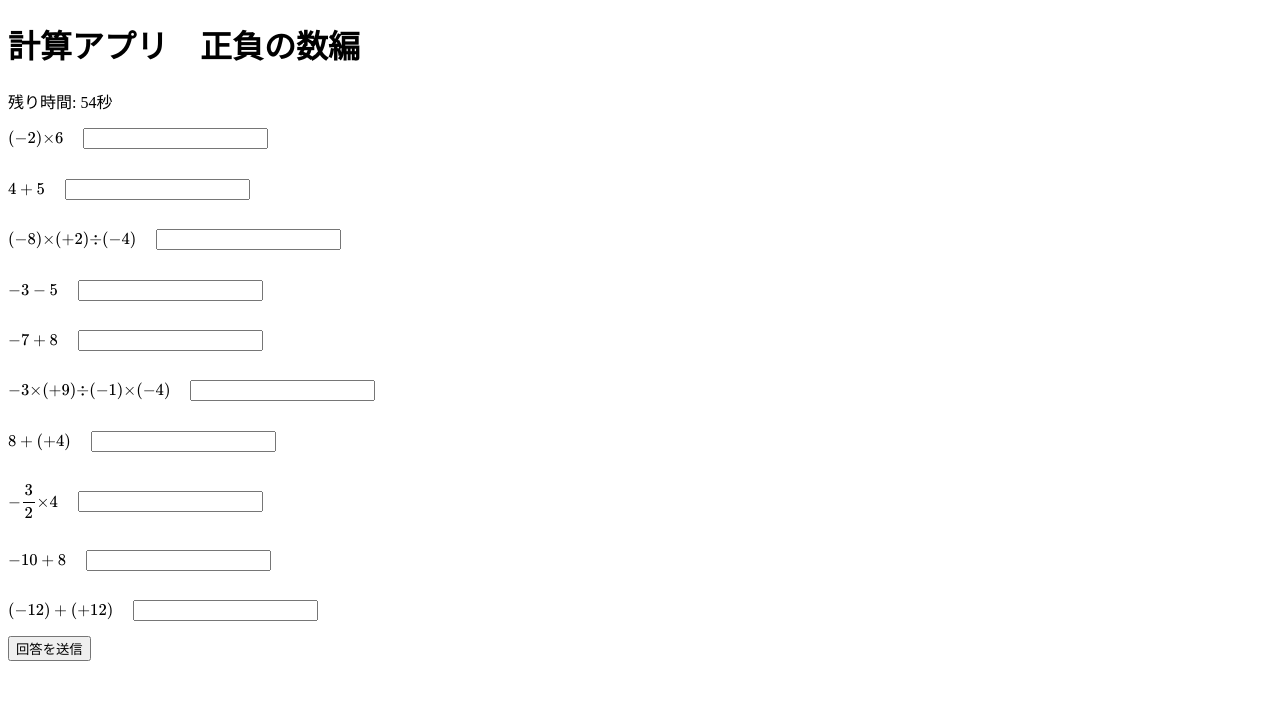
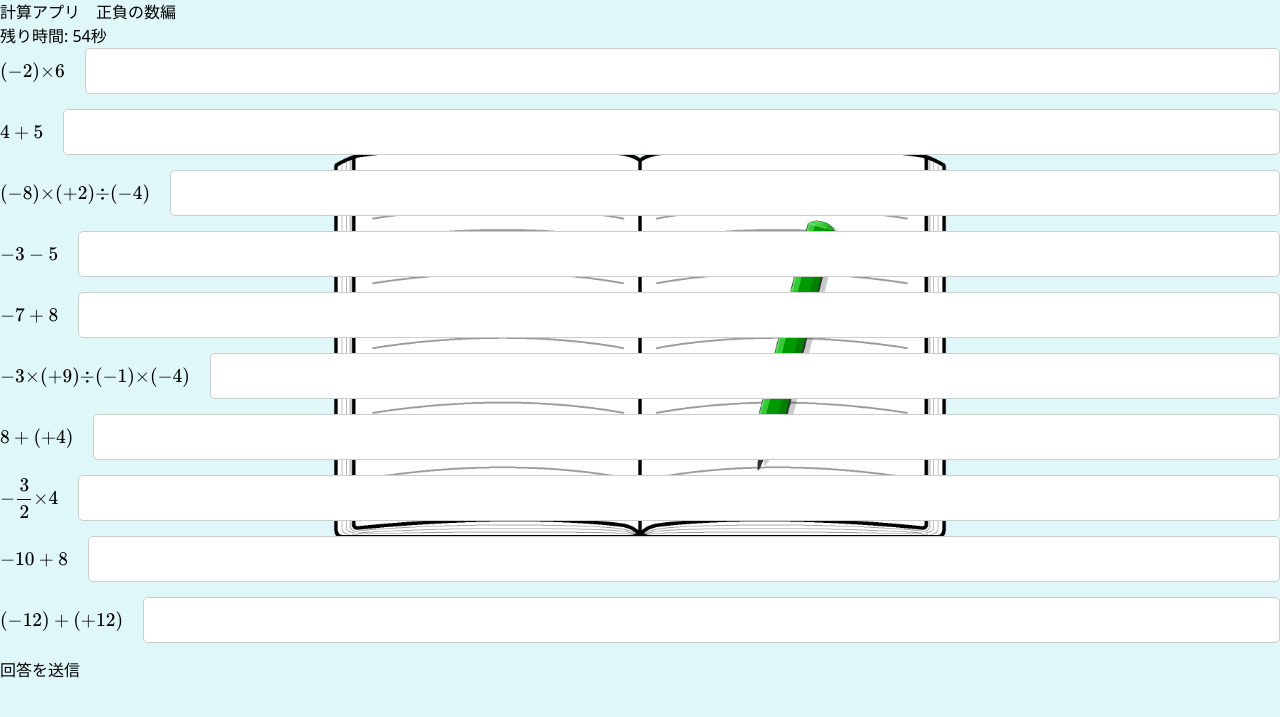
Before and after one commit to Ikedasan77/demoapps, a Django app: page / in a window 1280 px wide. Shown: the top 717 px of the page. Run offline with Django 5.2, Linux system fonts and the light colour scheme; data comes from the database, SQL or seed files in the repository; both versions use the stored data as it was after the commit.

Commit message:
最新の変更をコミット

```diff
--- a/quiz/mathquiz/templates/mathquiz/quiz.html
+++ b/quiz/mathquiz/templates/mathquiz/quiz.html
@@ -5,10 +5,61 @@
 <head>
     <meta charset="UTF-8">
     <meta name="viewport" content="width=device-width, initial-scale=1.0">
+    <link rel="stylesheet" href="https://cdn.jsdelivr.net/npm/tailwindcss@2.2.19/dist/tailwind.min.css">
     <title>計算アプリ - 正負の数編</title>
     <script type="text/javascript" async
         src="https://cdnjs.cloudflare.com/ajax/libs/mathjax/3.2.2/es5/tex-mml-chtml.js">
     </script>  <!-- MathJaxライブラリを読み込んでLaTeX形式の数式をレンダリング -->
+    <style>
+        body {
+            background-color: #e0f7fa;
+            background-image: url('{% static "mathquiz\static\images\tegakinote.png" %}'); /* 手書き風の文房具のパターン */
+            background-size: contain;
+            background-repeat: no-repeat;
+            background-position: center;
+        }
+        .quiz-container {
+            background-color: #ffffff;
+            padding: 20px;
+            border-radius: 15px;
+            box-shadow: 0 4px 6px rgba(0, 0, 0, 0.1);
+            max-width: 600px;
+            margin: 40px auto;
+            background-image: url('{% static "mathquiz/static/images/tegakinote.png" %}'); /* 控えめに散りばめられた手書き風の文房具 */
+            background-size: 150px;
+            background-repeat: repeat;
+        }
+        .question {
+            font-size: 1.5rem;
+            font-weight: bold;
+            margin-bottom: 20px;
+            background-color: #a5d6a7; /* 視認性を向上するために背景色を濃いめに変更 */
+            padding: 15px;
+            border-radius: 10px;
+        }
+        .options {
+            display: flex;
+            flex-direction: column;
+            gap: 15px;
+        }
+        .option {
+            background-color: #64b5f6; /* 視認性を向上するために背景色を濃いめに変更 */
+            padding: 15px;
+            border-radius: 10px;
+            cursor: pointer;
+            transition: background-color 0.3s;
+        }
+        .option:hover {
+            background-color: #42a5f5;
+        }
+        input[type="number"] {
+            width: 100%; /* 解答欄の幅を統一するための変更 */
+            padding: 10px;
+            margin-left: 10px;
+            border-radius: 5px;
+            border: 1px solid #ccc;
+        }
+    </style>
 </head>
 <body onload="startCountdown()">  <!-- ページが読み込まれたら自動的にカウントダウンを開始 -->
     <h1>計算アプリ　正負の数編</h1>
@@ -17,9 +68,9 @@
     <form method="post">
         {% csrf_token %}  <!-- CSRFトークンを追加（セキュリティ対策） -->
         {% for question in questions %}
-            <div style="display: flex; align-items: center;">
+            <div style="display: flex; align-items: center; margin-bottom: 15px;"> <!-- 解答欄と問題の配置を整えるためにスタイルを追加 -->
                 <p style="outline: none; margin-right: 10px;">\( \displaystyle {{ question.text }} \)</p>  <!-- MathJaxでLaTeX形式の数式を表示し、枠囲みをなくす -->
-                <input type="number" name="answer_{{ forloop.counter0 }}" style="margin-left: 10px;">  <!-- 枠囲みを表示した回答欄 -->
+                <input type="number" name="answer_{{ forloop.counter0 }}">  <!-- 枠囲みを表示した回答欄 -->
                 <input type="hidden" name="question_id_{{ forloop.counter0 }}" value="{{ question.id }}">  <!-- 問題のIDを隠しフィールドで送信 -->
             </div>
         {% endfor %}
@@ -32,8 +83,8 @@
         let timerDuration = 60; // カウントダウンの秒数（1分）
 
         // 音声ファイルの定義（staticフォルダ内のパスを指定）
-        let countdownAudio = new Audio("{% static 'mathquiz\static\audio\cdtimer.mp3' %}");  // 残り1分からのカウントダウン用音声
-        let finalSecondsAudio = new Audio("{% static 'mathquiz\static\audio\cdtimer_2.mp3' %}");  // 残り20秒のときの音声
+        let countdownAudio = new Audio("{% static 'soundeffcts/cdtimer.mp3' %}");  // 残り1分からのカウントダウン用音声
+        let finalSecondsAudio = new Audio("{% static 'soundeffcts/cdtimer_2.mp3' %}");  // 残り20秒のときの音声
 
         function startCountdown() {
             let remainingTime = timerDuration;
--- a/quiz/mathquiz/templates/mathquiz/result.html
+++ b/quiz/mathquiz/templates/mathquiz/result.html
@@ -14,7 +14,7 @@
     <h2>結果</h2>
 
     <!-- 音声をバックグラウンドで再生するためのaudio要素 -->
-    <audio id="backgroundAudio" src="{% static 'mathquiz\static\audio\pythagoras-free1.mp3' %}" loop autoplay></audio>
+    <audio id="backgroundAudio" src="{% static 'audio/pythagoras-free1.mp3' %}" loop autoplay></audio>
 
     <h3>出題された全ての問題とその正解</h3>
     <ol>
--- a/quiz/mathquiz/views.py
+++ b/quiz/mathquiz/views.py
@@ -54,6 +54,6 @@ def get_advice(score):
     elif score >= 7:
         return "よくできました！間違えた問題についてはなぜ間違えたか解説を読んで確認してみてください。"
     elif score >= 4:
-        return "頑張りましたね！分数や累乗の計算など同じ間違いを繰り返しているようなら、その部分だけでも基本に立ち返りましょう。"
+        return "頑張りましたね！分数やる以上の計算など同じ間違いを繰り返しているようなら、その部分だけでも基本に立ち返りましょう。"
     else:
         return "１度教科書を読み返したり、学校や塾の先生に解き方を教えてもらったらここに戻ってきて問題解いてみてください。必ず前回よりできるようになっているはずです、。"
--- a/quiz/quiz/settings.py
+++ b/quiz/quiz/settings.py
@@ -11,7 +11,6 @@ https://docs.djangoproject.com/en/5.1/ref/settings/
 """
 
 from pathlib import Path
-import os  # osモジュールのインポートを追加
 
 # Build paths inside the project like this: BASE_DIR / 'subdir'.
 BASE_DIR = Path(__file__).resolve().parent.parent
@@ -113,8 +112,6 @@ USE_I18N = True
 
 USE_TZ = True
 
-BASE_DIR = Path(__file__).resolve().parent.parent
-
 
 # Static files (CSS, JavaScript, Images)
 # https://docs.djangoproject.com/en/5.1/howto/static-files/
@@ -124,7 +121,7 @@ STATIC_URL = '/static/'
 
 # 静的ファイルの格納場所を指定
 STATICFILES_DIRS = [
-    os.path.join(BASE_DIR, 'mathquiz', 'static'),# 静的ファイルのディレクトリを指定
+    BASE_DIR / "static",
 ]
 
 # Default primary key field type
```
Also changed, not shown: quiz/db.sqlite3, quiz/mathquiz/static/images/teacher.png (added), quiz/mathquiz/static/images/tegakinote.png (added).
